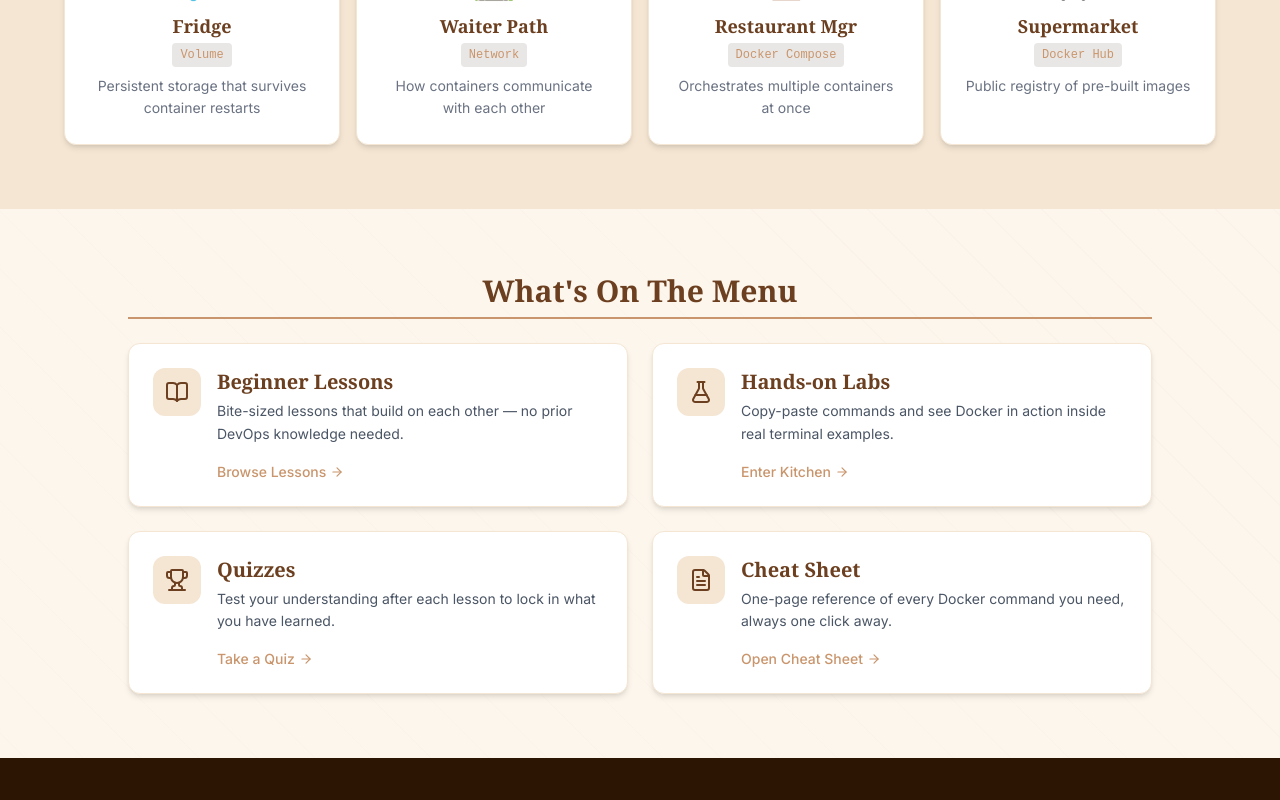
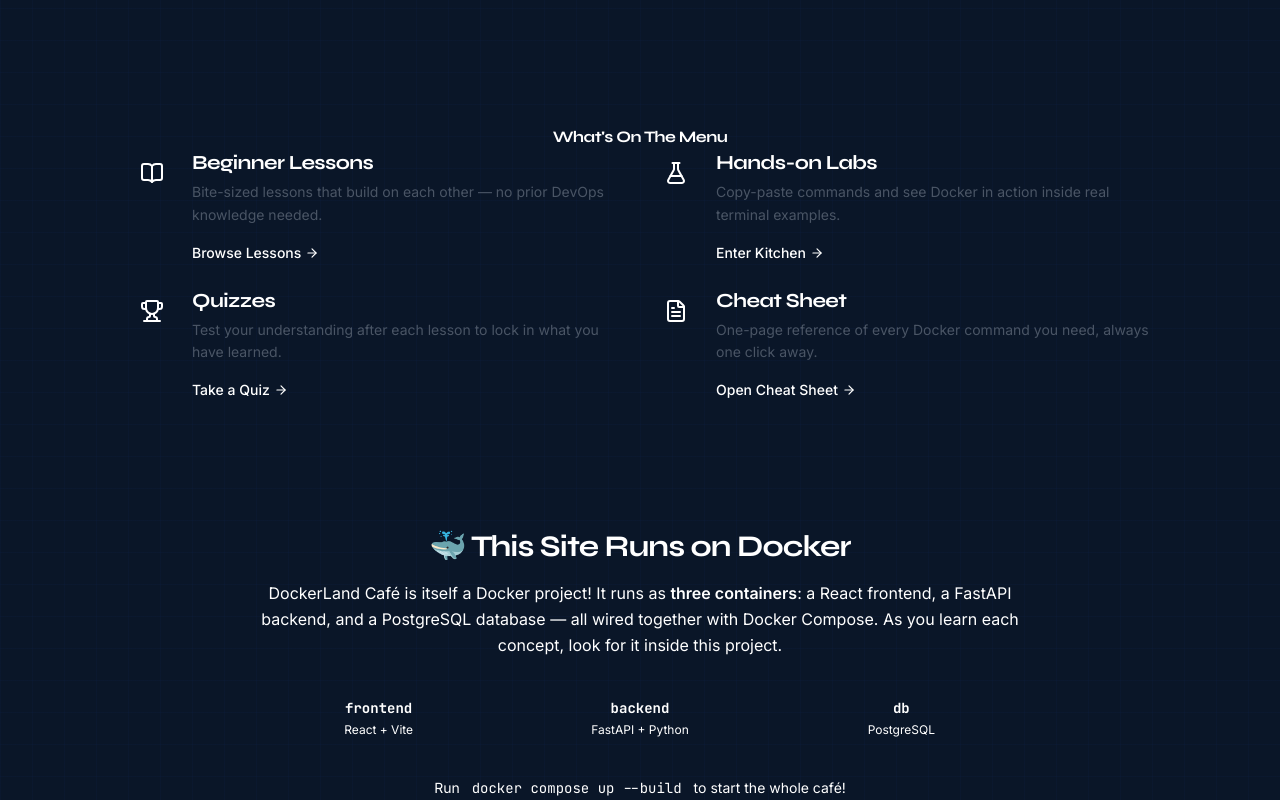
Before and after one commit to aditi2605/dockerland-cafe, a React (Vite) app in the folder frontend/: page / in a window 1280 px wide. Shown: the part 1240-2040 px from the top of the page. Built offline with nearby package versions, Linux system fonts and the light colour scheme.

Commit message:
updated css

```diff
--- a/frontend/src/index.css
+++ b/frontend/src/index.css
@@ -1,90 +1,390 @@
 @import "tailwindcss";
 
 @theme {
-  /* Colours */
-  --color-cafe-cream:    #FDF6EC;
-  --color-cafe-brown:    #6B3F1F;
-  --color-cafe-espresso: #2C1503;
-  --color-cafe-latte:    #C9956C;
-  --color-cafe-steam:    #F5E6D3;
-  --color-cafe-green:    #2D6A4F;
-  --color-cafe-red:      #B5272C;
-  --color-cafe-yellow:   #E9C46A;
-  --color-cafe-blue:     #264653;
+  --color-docker-blue:   #1D63ED;
+  --color-docker-hover:  #1552C8;
+  --color-docker-navy:   #0A1628;
+  --color-docker-mid:    #0D1F3C;
+  --color-docker-card:   #0F2240;
+  --color-docker-deep:   #060E1C;
+  --color-docker-border: rgba(29, 99, 237, 0.18);
+  --color-docker-glow:   rgba(29, 99, 237, 0.12);
 
-  /* Fonts */
-  --font-display: "Playfair Display", Georgia, serif;
-  --font-body:    "Inter", system-ui, sans-serif;
-  --font-mono:    "Fira Code", "Courier New", monospace;
+  --color-gold:          #E8C547;
+  --color-gold-dim:      rgba(232, 197, 71, 0.15);
+  --color-gold-border:   rgba(232, 197, 71, 0.25);
 
-  /* Border radius */
-  --radius-cafe: 12px;
+  --color-text-primary:  #FFFFFF;
+  --color-text-soft:     rgba(255, 255, 255, 0.65);
+  --color-text-muted:    rgba(255, 255, 255, 0.35);
+  --color-text-hint:     rgba(255, 255, 255, 0.18);
+
+  --color-blue-light:    #7EB3FF;
+  --color-success:       #3DD68C;
+  --color-danger:        #F87171;
+
+  /*  Fonts */
+  --font-syne:      'Syne', system-ui, sans-serif;
+  --font-righteous: 'Righteous', cursive;
+  --font-mono:      'JetBrains Mono', 'Courier New', monospace;
+  --font-body:      'Inter', system-ui, sans-serif;
+
+  /* Spacing & radius */
+  --radius-sm:   6px;
+  --radius-md:   10px;
+  --radius-lg:   14px;
+  --radius-xl:   20px;
+  --radius-pill: 100px;
 }
 
-/* Global base styles */
+/* GLOBAL BASE */
 @layer base {
+  *, *::before, *::after {
+    box-sizing: border-box;
+  }
+
+  html {
+    scroll-behavior: smooth;
+  }
+
   body {
-    @apply bg-cafe-cream text-cafe-espresso font-body;
-    background-image: repeating-linear-gradient(
-      45deg,
-      transparent,
-      transparent 40px,
-      rgba(107, 63, 31, 0.015) 40px,
-      rgba(107, 63, 31, 0.015) 41px
-    );
+    @apply bg-docker-navy text-text-primary font-body;
+    min-height: 100vh;
+    /* subtle grid texture — feels like graph paper in the dark */
+    background-image:
+      linear-gradient(rgba(29, 99, 237, 0.03) 1px, transparent 1px),
+      linear-gradient(90deg, rgba(29, 99, 237, 0.03) 1px, transparent 1px);
+    background-size: 32px 32px;
+    -webkit-font-smoothing: antialiased;
+    -moz-osx-font-smoothing: grayscale;
+  }
+
+  /* Selection colour matches Docker blue */
+  ::selection {
+    background: rgba(29, 99, 237, 0.35);
+    color: #fff;
   }
 
   h1, h2, h3 {
-    @apply font-display;
+    @apply font-syne;
+    letter-spacing: -0.03em;
   }
 
-  code, pre {
+  code, pre, kbd {
     @apply font-mono;
+  }
+
+  /* Scrollbar */
+  ::-webkit-scrollbar        { width: 4px; height: 4px; }
+  ::-webkit-scrollbar-track  { background: #060E1C; }
+  ::-webkit-scrollbar-thumb  { background: #1D63ED; border-radius: 4px; }
+  ::-webkit-scrollbar-thumb:hover { background: #7EB3FF; }
+}
+
+/* COMPONENT CLASSES*/
+@layer components {
+
+  /*  Cards */
+  .card {
+    background: #0D1F3C;
+    border: 1px solid rgba(29, 99, 237, 0.18);
+    border-radius: 14px;
+    padding: 20px;
+    transition: border-color 0.2s, transform 0.2s;
+  }
+
+  .card:hover {
+    border-color: rgba(29, 99, 237, 0.4);
+    transform: translateY(-1px);
+  }
+
+  .card-active {
+    background: #0F2240;
+    border-color: rgba(29, 99, 237, 0.5);
+  }
+
+  /*  Buttons */
+  .btn-primary {
+    display: inline-flex;
+    align-items: center;
+    gap: 8px;
+    background: #1D63ED;
+    color: #ffffff;
+    font-family: 'JetBrains Mono', monospace;
+    font-size: 13px;
+    font-weight: 600;
+    padding: 10px 22px;
+    border-radius: 10px;
+    border: none;
+    cursor: pointer;
+    transition: background 0.15s, transform 0.1s;
+    text-decoration: none;
+  }
+
+  .btn-primary:hover  { background: #1552C8; }
+  .btn-primary:active { transform: scale(0.97); }
+
+  .btn-ghost {
+    display: inline-flex;
+    align-items: center;
+    gap: 8px;
+    background: transparent;
+    color: rgba(255, 255, 255, 0.5);
+    font-family: 'JetBrains Mono', monospace;
+    font-size: 13px;
+    padding: 10px 20px;
+    border-radius: 10px;
+    border: 1px solid rgba(255, 255, 255, 0.12);
+    cursor: pointer;
+    transition: border-color 0.15s, color 0.15s;
+    text-decoration: none;
+  }
+
+  .btn-ghost:hover {
+    border-color: rgba(255, 255, 255, 0.25);
+    color: rgba(255, 255, 255, 0.8);
+  }
+
+  /*  Pills / badges  */
+  .pill {
+    display: inline-flex;
+    align-items: center;
+    gap: 6px;
+    font-family: 'JetBrains Mono', monospace;
+    font-size: 11px;
+    padding: 4px 11px;
+    border-radius: 100px;
+  }
+
+  .pill-blue {
+    background: rgba(29, 99, 237, 0.12);
+    border: 1px solid rgba(29, 99, 237, 0.28);
+    color: #7EB3FF;
+  }
+
+  .pill-gold {
+    background: rgba(232, 197, 71, 0.1);
+    border: 1px solid rgba(232, 197, 71, 0.25);
+    color: #E8C547;
+  }
+
+  .pill-green {
+    background: rgba(61, 214, 140, 0.1);
+    border: 1px solid rgba(61, 214, 140, 0.25);
+    color: #3DD68C;
+  }
+
+  /*  Terminal / code blocks */
+  .terminal {
+    background: #060E1C;
+    border: 1px solid rgba(29, 99, 237, 0.2);
+    border-radius: 12px;
+    font-family: 'JetBrains Mono', monospace;
+    font-size: 13px;
+    overflow: hidden;
+  }
+
+  .terminal-header {
+    display: flex;
+    align-items: center;
+    gap: 6px;
+    padding: 10px 16px;
+    border-bottom: 1px solid rgba(29, 99, 237, 0.15);
+  }
+
+  .terminal-dot {
+    width: 10px;
+    height: 10px;
+    border-radius: 50%;
+  }
+
+  .terminal-body {
+    padding: 16px;
+    color: rgba(255, 255, 255, 0.85);
+    line-height: 1.7;
+    overflow-x: auto;
+  }
+
+  .terminal-prompt { color: #3DD68C; }
+  .terminal-cmd    { color: #ffffff; }
+  .terminal-out    { color: rgba(255,255,255,0.45); }
+  .terminal-cursor {
+    display: inline-block;
+    width: 8px;
+    height: 14px;
+    background: #E8C547;
+    vertical-align: middle;
+    margin-left: 2px;
+    animation: blink 1s step-end infinite;
+  }
+
+  /* ── Section label ──────────────────────────────────── */
+  .section-label {
+    font-family: 'JetBrains Mono', monospace;
+    font-size: 10px;
+    color: rgba(255, 255, 255, 0.25);
+    letter-spacing: 2px;
+    text-transform: uppercase;
+    display: flex;
+    align-items: center;
+    gap: 12px;
+    margin-bottom: 16px;
+  }
+
+  .section-label::after {
+    content: '';
+    flex: 1;
+    height: 1px;
+    background: rgba(29, 99, 237, 0.15);
+  }
+
+  /*  XP bar */
+  .xp-bar-track {
+    height: 4px;
+    background: rgba(29, 99, 237, 0.15);
+    border-radius: 4px;
+    overflow: hidden;
+  }
+
+  .xp-bar-fill {
+    height: 100%;
+    background: #1D63ED;
+    border-radius: 4px;
+    transition: width 0.6s cubic-bezier(0.34, 1.56, 0.64, 1);
+  }
+
+  /*  Mission row */
+  .mission-row {
+    display: flex;
+    align-items: center;
+    gap: 14px;
+    background: #0D1F3C;
+    border: 1px solid rgba(29, 99, 237, 0.12);
+    border-radius: 12px;
+    padding: 14px 18px;
+    cursor: pointer;
+    transition: border-color 0.15s, background 0.15s;
+    text-decoration: none;
+  }
+
+  .mission-row:hover {
+    border-color: rgba(29, 99, 237, 0.35);
+    background: #0F2240;
+  }
+
+  .mission-row.active {
+    border-color: rgba(29, 99, 237, 0.5);
+    background: #0F2240;
+  }
+
+  .mission-row.done {
+    border-color: rgba(61, 214, 140, 0.2);
   }
 }
 
-/* Reusable component classes */
-@layer components {
-  .menu-card {
-    @apply bg-white rounded-cafe shadow-md border border-cafe-steam p-6
-           hover:shadow-lg transition-shadow duration-200;
+/*  ANIMATIONS */
+@layer utilities {
+
+  @keyframes blink {
+    0%, 100% { opacity: 1; }
+    50%       { opacity: 0; }
   }
 
-  .btn-primary {
-    @apply bg-cafe-brown text-cafe-cream font-medium px-5 py-2.5 rounded-cafe
-           hover:bg-cafe-espresso transition-colors duration-200 inline-flex items-center gap-2;
+  @keyframes float {
+    0%, 100% { transform: translateY(0); }
+    50%       { transform: translateY(-4px); }
   }
 
-  .btn-secondary {
-    @apply border-2 border-cafe-brown text-cafe-brown font-medium px-5 py-2.5 rounded-cafe
-           hover:bg-cafe-steam transition-colors duration-200 inline-flex items-center gap-2;
+  @keyframes pulse-dot {
+    0%, 100% { opacity: 1; transform: scale(1); }
+    50%       { opacity: 0.3; transform: scale(0.7); }
   }
 
-  .badge {
-    @apply text-xs font-medium px-2.5 py-1 rounded-full;
+  @keyframes slide-up {
+    from { opacity: 0; transform: translateY(24px); }
+    to   { opacity: 1; transform: translateY(0); }
   }
 
-  .code-block {
-    @apply bg-cafe-espresso text-cafe-cream font-mono text-sm rounded-cafe p-4
-           overflow-x-auto leading-relaxed;
+  @keyframes slide-down {
+    from { opacity: 0; transform: translateY(-16px); }
+    to   { opacity: 1; transform: translateY(0); }
   }
 
-  .section-heading {
-    @apply font-display text-2xl md:text-3xl font-bold text-cafe-brown
-           border-b-2 border-cafe-latte pb-2 mb-6;
+  @keyframes fade-in {
+    from { opacity: 0; }
+    to   { opacity: 1; }
   }
 
-  .progress-bar {
-    @apply h-2 bg-cafe-steam rounded-full overflow-hidden;
+  @keyframes pop {
+    0%   { transform: scale(0.8); opacity: 0; }
+    70%  { transform: scale(1.05); }
+    100% { transform: scale(1); opacity: 1; }
   }
 
-  .progress-bar-fill {
-    @apply h-full bg-cafe-latte rounded-full transition-all duration-500;
+  @keyframes ripple {
+    0%   { transform: scale(1); opacity: 0.5; }
+    100% { transform: scale(1.6); opacity: 0; }
+  }
+
+  @keyframes shimmer {
+    0%   { background-position: -200% center; }
+    100% { background-position:  200% center; }
+  }
+
+  @keyframes toast-in {
+    from { opacity: 0; transform: translateY(40px) scale(0.9); }
+    to   { opacity: 1; transform: translateY(0)   scale(1); }
+  }
+
+  @keyframes toast-out {
+    from { opacity: 1; transform: translateY(0)   scale(1); }
+    to   { opacity: 0; transform: translateY(20px) scale(0.9); }
+  }
+
+  /* Utility classes that components can use */
+  .animate-float       { animation: float       3s ease-in-out infinite; }
+  .animate-blink       { animation: blink       1s step-end  infinite; }
+  .animate-pulse-dot   { animation: pulse-dot   1.5s ease-in-out infinite; }
+  .animate-slide-up    { animation: slide-up    0.4s ease both; }
+  .animate-slide-down  { animation: slide-down  0.35s ease both; }
+  .animate-fade-in     { animation: fade-in     0.3s ease both; }
+  .animate-pop         { animation: pop         0.35s cubic-bezier(0.34,1.56,0.64,1) both; }
+  .animate-ripple      { animation: ripple      1.8s ease-out infinite; }
+  .animate-toast-in    { animation: toast-in    0.4s cubic-bezier(0.34,1.56,0.64,1) both; }
+  .animate-toast-out   { animation: toast-out   0.3s ease forwards; }
+
+  /* Scroll-triggered reveal — JS adds .revealed to trigger */
+  .reveal {
+    opacity: 0;
+    transform: translateY(20px);
+    transition: opacity 0.5s ease, transform 0.5s ease;
+  }
+
+  .reveal.revealed {
+    opacity: 1;
+    transform: translateY(0);
+  }
+
+  /* Stagger delays for children */
+  .stagger > *:nth-child(1) { animation-delay: 0ms; }
+  .stagger > *:nth-child(2) { animation-delay: 80ms; }
+  .stagger > *:nth-child(3) { animation-delay: 160ms; }
+  .stagger > *:nth-child(4) { animation-delay: 240ms; }
+  .stagger > *:nth-child(5) { animation-delay: 320ms; }
+
+  /* Gold shimmer — used on XP earned text */
+  .shimmer-gold {
+    background: linear-gradient(
+      90deg,
+      #E8C547 0%,
+      #fff8cc 40%,
+      #E8C547 60%,
+      #E8C547 100%
+    );
+    background-size: 200% auto;
+    -webkit-background-clip: text;
+    -webkit-text-fill-color: transparent;
+    background-clip: text;
+    animation: shimmer 2s linear infinite;
   }
 }
-
-/* Scrollbar styling */
-::-webkit-scrollbar { width: 8px; }
-::-webkit-scrollbar-track { background: #FDF6EC; }
-::-webkit-scrollbar-thumb { background: #C9956C; border-radius: 4px; }
-::-webkit-scrollbar-thumb:hover { background: #6B3F1F; }
```
